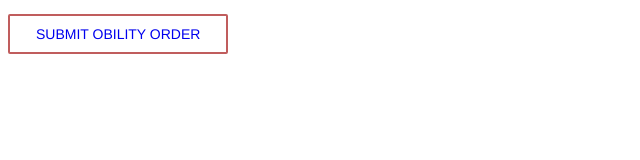
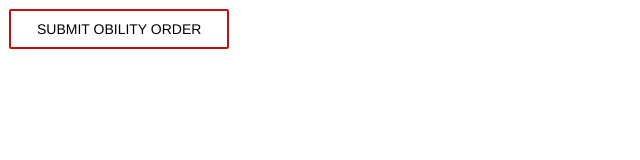
Before and after one commit to jpc1957/jpc1957.github.io, a plain HTML site: page index.html in a window 1280 px wide. Shown: the whole page, without its empty margins (0-640 px from the left). Drawn offline with Linux system fonts and the light colour scheme.

Commit message:
Update index.html

```diff
--- a/index.html
+++ b/index.html
@@ -2,7 +2,7 @@
 <head>
   <style>
     .button {
-      border: solid #c05d5d 2px;
+      border: solid #c11010 2px;
       font-weight: 500;
       font-size: .875rem;
       font-family: "Helvetica Neue",Helvetica,Arial,Verdana,Tahoma;
@@ -14,18 +14,19 @@
       display: inline-block;
       height: 2.25rem;
       padding: 0 1.625rem;
-      margin: .375rem 0;
-      margin-left: 0px;
+      margin: 1px;
       border-radius: 2px;
       cursor: pointer;
       text-align: center;
       line-height: 2.25rem;
       vertical-align: middle;
       white-space: nowrap;
+      color: black;
     }
 
     .button:hover {
-      border: solid #c05d5d 3px;
+      border: solid #c05d5d 2px;
+      margin: none;
     }
   </style>
 </head>
```
